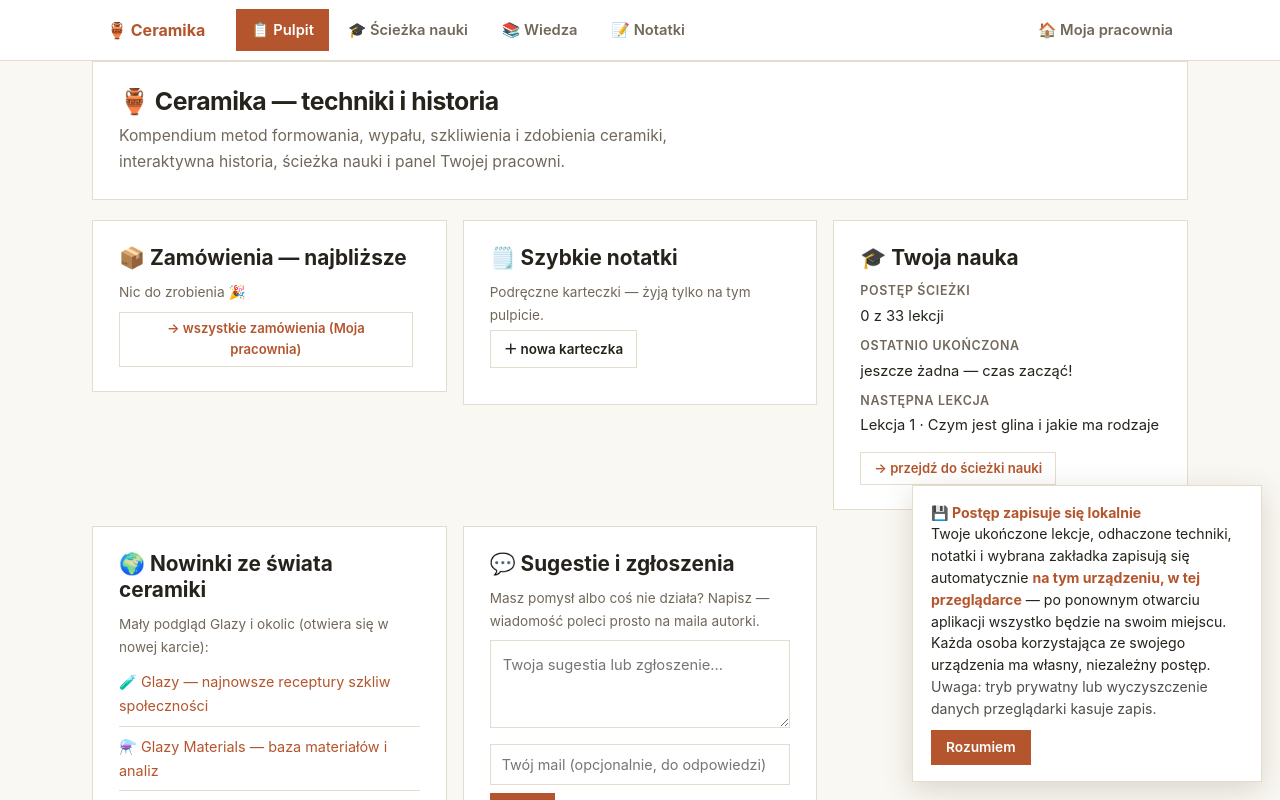
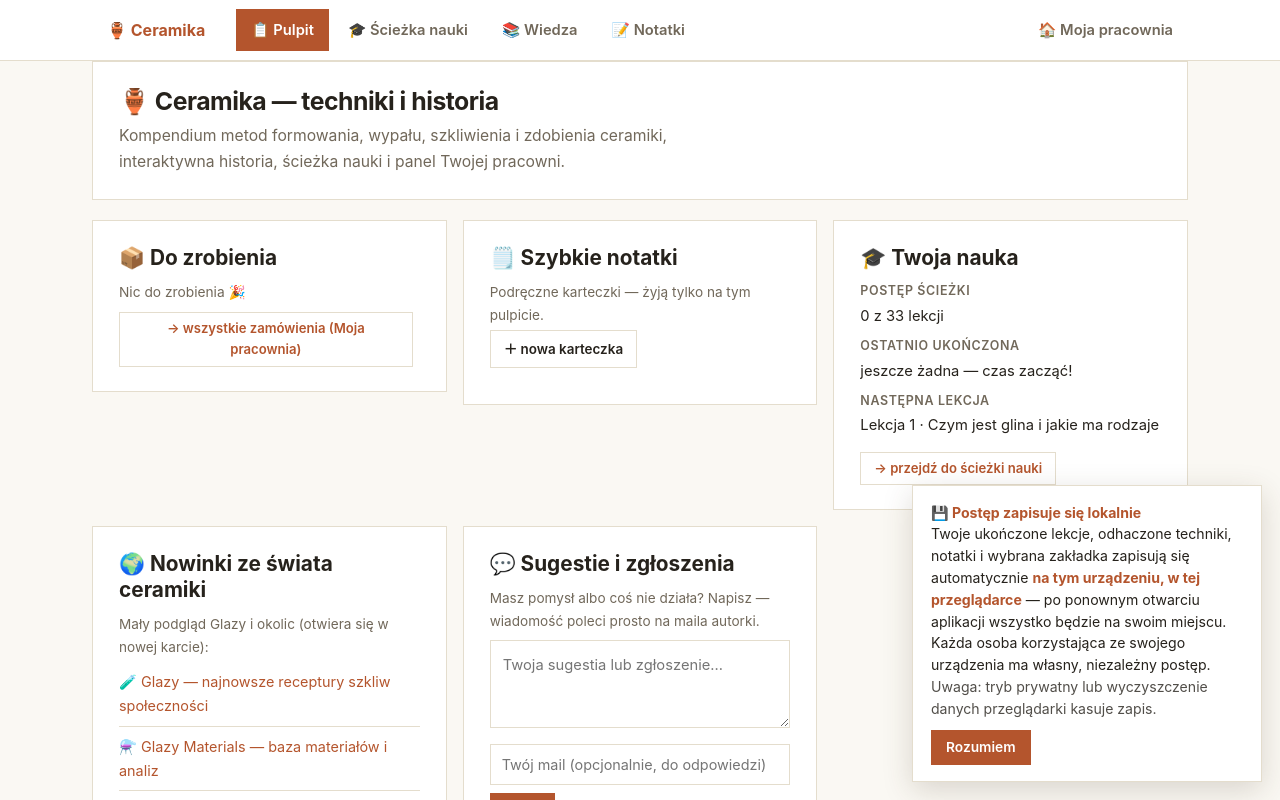
Before and after one commit to agalapinska/nauka-ceramika, a plain HTML site: page index.html in a window 1280 px wide. Shown: the top 800 px of the page. Drawn offline with Linux system fonts and the light colour scheme.

Commit message:
Kafelek Pulpitu: 'Zamówienia — najbliższe' → 'Do zrobienia'
Co-Authored-By: Claude Fable 5 <noreply@anthropic.com>

```diff
--- a/index.html
+++ b/index.html
@@ -1523,7 +1523,7 @@ footer{background:var(--sur);border-top:1px solid var(--lin);color:var(--mut);fo
 
 <div class="dashg">
 
-<div class="box"><h2>📦 Zamówienia — najbliższe</h2>
+<div class="box"><h2>📦 Do zrobienia</h2>
 <ul class="todo" id="tdPrev"></ul>
 <p class="puste" id="tdPrevB">Nic do zrobienia 🎉</p>
 <button class="goto" id="tdGo" style="margin-top:8px">→ wszystkie zamówienia (Moja pracownia)</button></div>
```
